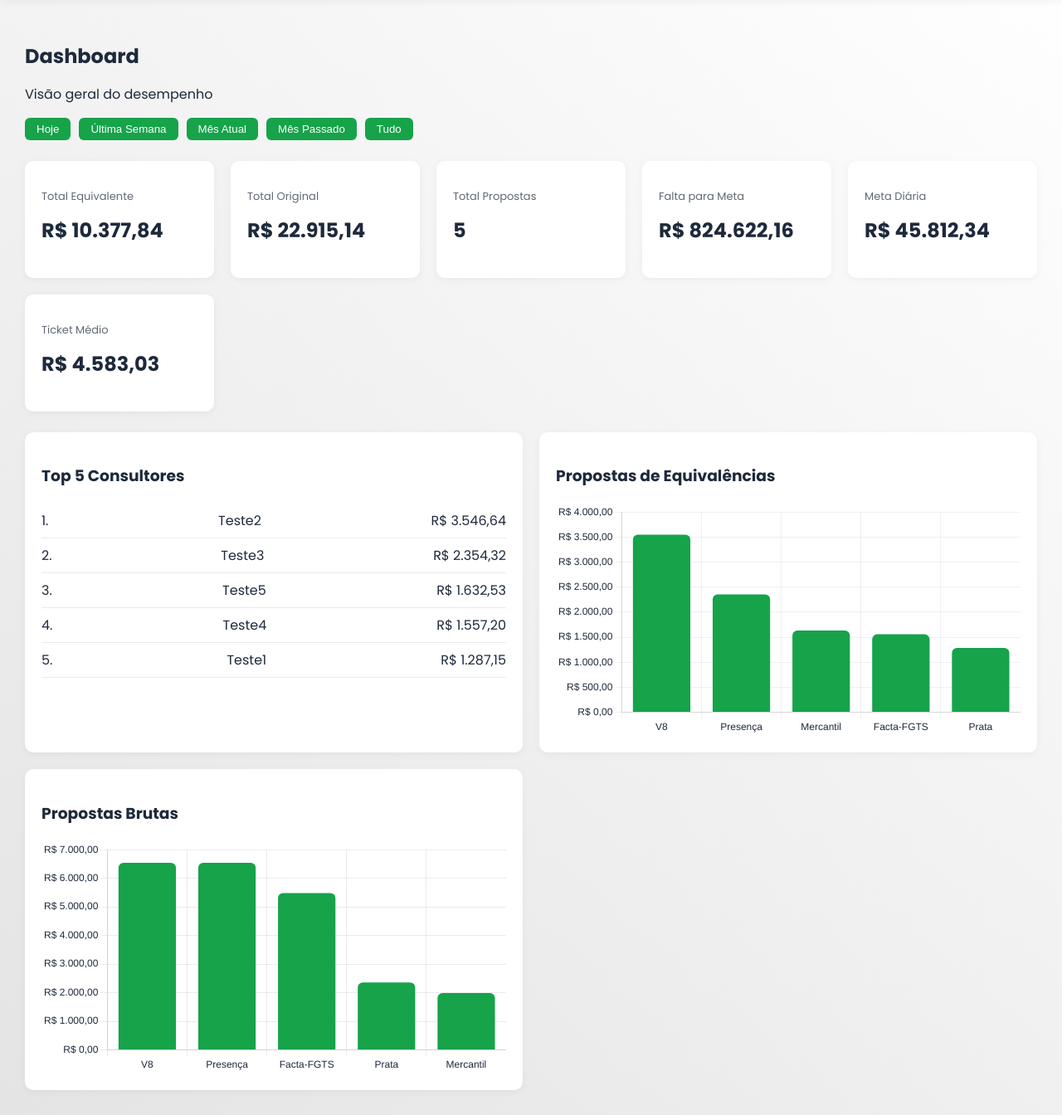
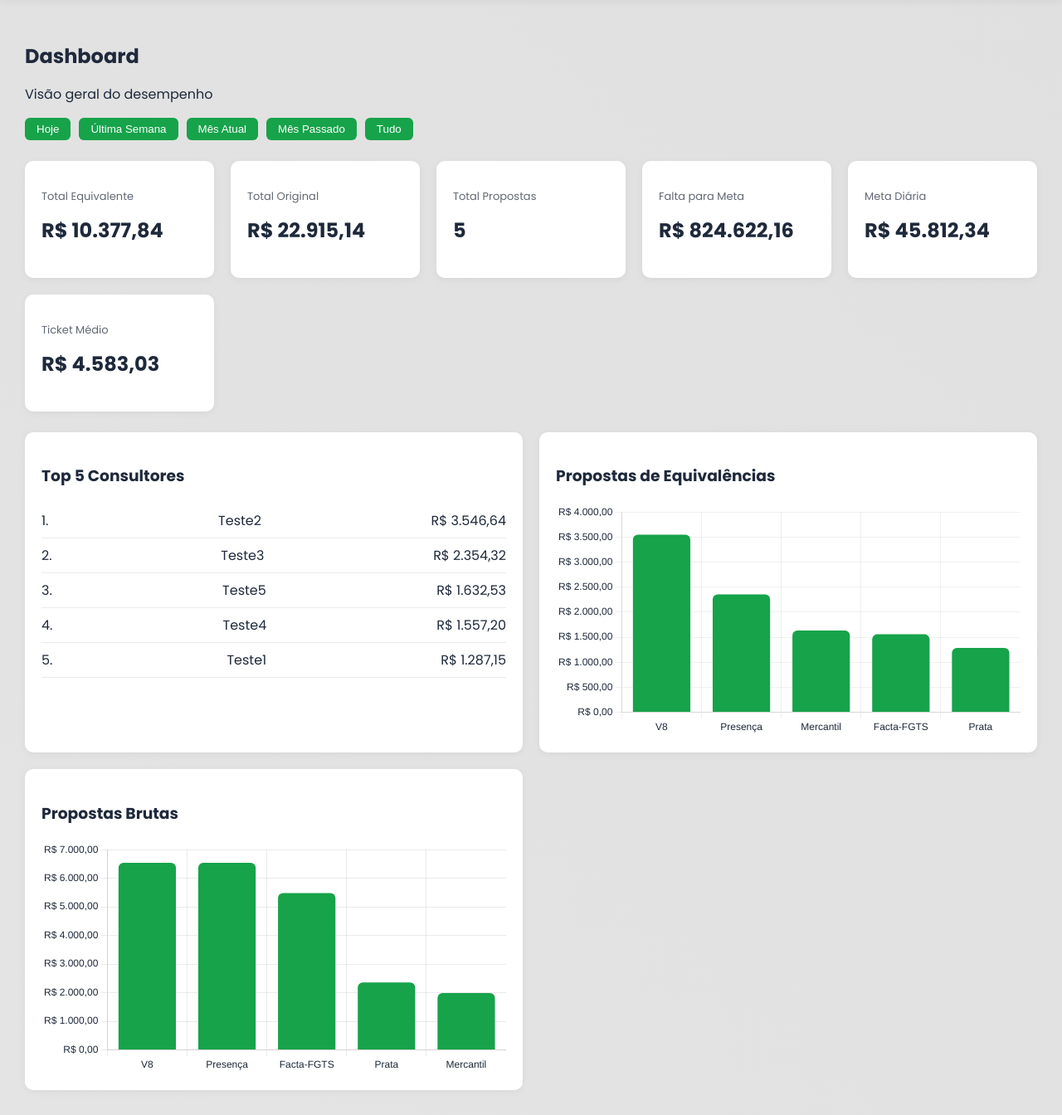
Before and after one commit to Thainalimaviana/Analitico, a Flask app: page /dashboard in a window 1280 px wide. Shown: the part 65-1409 px from the top of the page at 83% size. Run offline with Flask 3, Linux system fonts and the light colour scheme; a user stored in the database is signed in; data comes from the database, SQL or seed files in the repository; some libraries are stand-ins or nearby versions.

Commit message:
analitico

```diff
--- a/templates/base.html
+++ b/templates/base.html
@@ -16,7 +16,7 @@
     <style>
         :root {
             --gradiente-inicio: #e4e4e4;
-            --gradiente-fim: #ffffff;
+            --gradiente-fim: #e0e0e0;
             --cor-texto: #1e293b;
             --bg-container: rgba(255, 255, 255, 0.85);
             --bg-card: #ffffff;
```
